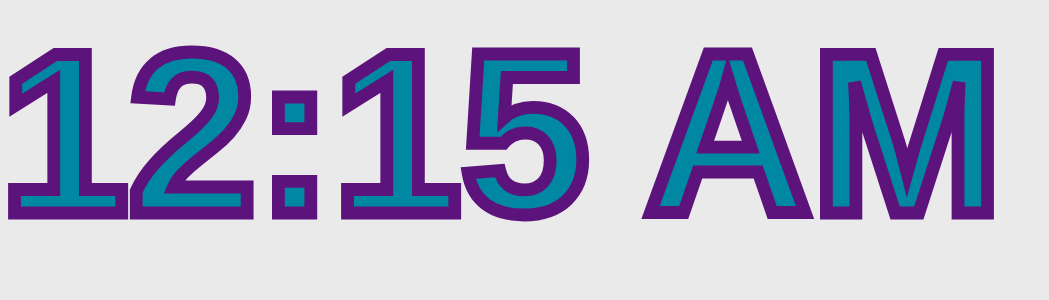
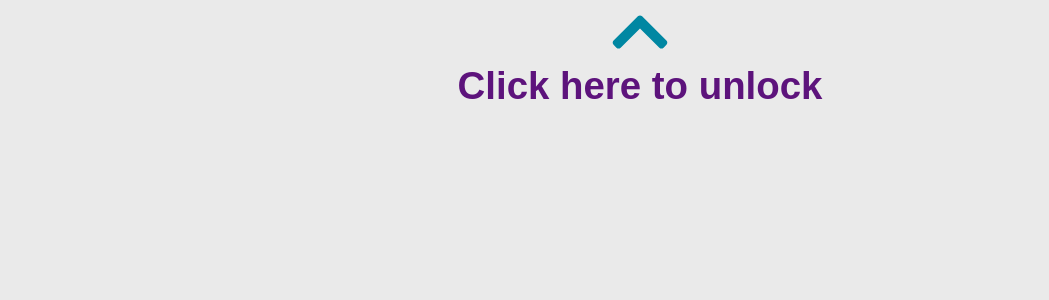
Before and after one commit to airpiazza/personal-website, a React (Create React App) app: page / in a window 1280 px wide. Shown: the top 300 px of the page, without its empty margins (0-1049 px from the left). Built offline with nearby package versions, Linux system fonts and the light colour scheme; a web font is replaced by a local one.

Commit message:
added arrow text group molecule

```diff
--- a/src/App.js
+++ b/src/App.js
@@ -1,16 +1,10 @@
 import './App.css';
-import Time from './molecules/Time'
+import ArrowTextGroup from './molecules/ArrowTextGroup'
 
 const App = () => {
   return (
     <div className='App'>
-      <Time
-        fontFamily='Pedestria-MVB'
-        WebkitTextStroke='1vw #5D137C'
-        fontSize='18vw'
-        color='#0087A2'
-        fontWeight={700}
-      />
+      <ArrowTextGroup />
     </div>
   );
 }
--- a/src/atoms/Icon.js
+++ b/src/atoms/Icon.js
@@ -17,8 +17,9 @@ const getIconComponent = iconName => {
 const Icon = props => {
     return (
         <div style={{
-            color: '#5D137C',
-            fontSize: props.size
+            color: props.color,
+            fontSize: props.size,
+            marginBottom: props.marginBottom
         }}>
             { getIconComponent(props.iconName) }
         </div>
--- /dev/null
+++ b/src/molecules/ArrowTextGroup.js
@@ -0,0 +1,22 @@
+import Icon from '../atoms/Icon';
+import Text from '../atoms/Text'
+
+const ArrowTextGroup = () => {
+    return (
+        <div style={{
+            textAlign: 'center'
+        }}>
+            <Icon iconName='FaChevronUp' size='5vw' color='#0087A2' marginBottom='-15px'/>
+            <Text
+                content={'Click here to unlock'}
+                color='#5D137C'
+                fontFamily='pedestria-mvb'
+                fontWeight={700}
+                fontSize='3vw'
+                marginRight={0}
+            />
+        </div>
+    );
+}
+
+export default ArrowTextGroup;
--- a/src/molecules/TopBarGroup.js
+++ b/src/molecules/TopBarGroup.js
@@ -1,5 +1,5 @@
-import Icon from "../atoms/Icon";
-import Text from "../atoms/Text";
+import Icon from '../atoms/Icon';
+import Text from '../atoms/Text';
 
 const TopBarGroup = (props) => {
     return (
```
